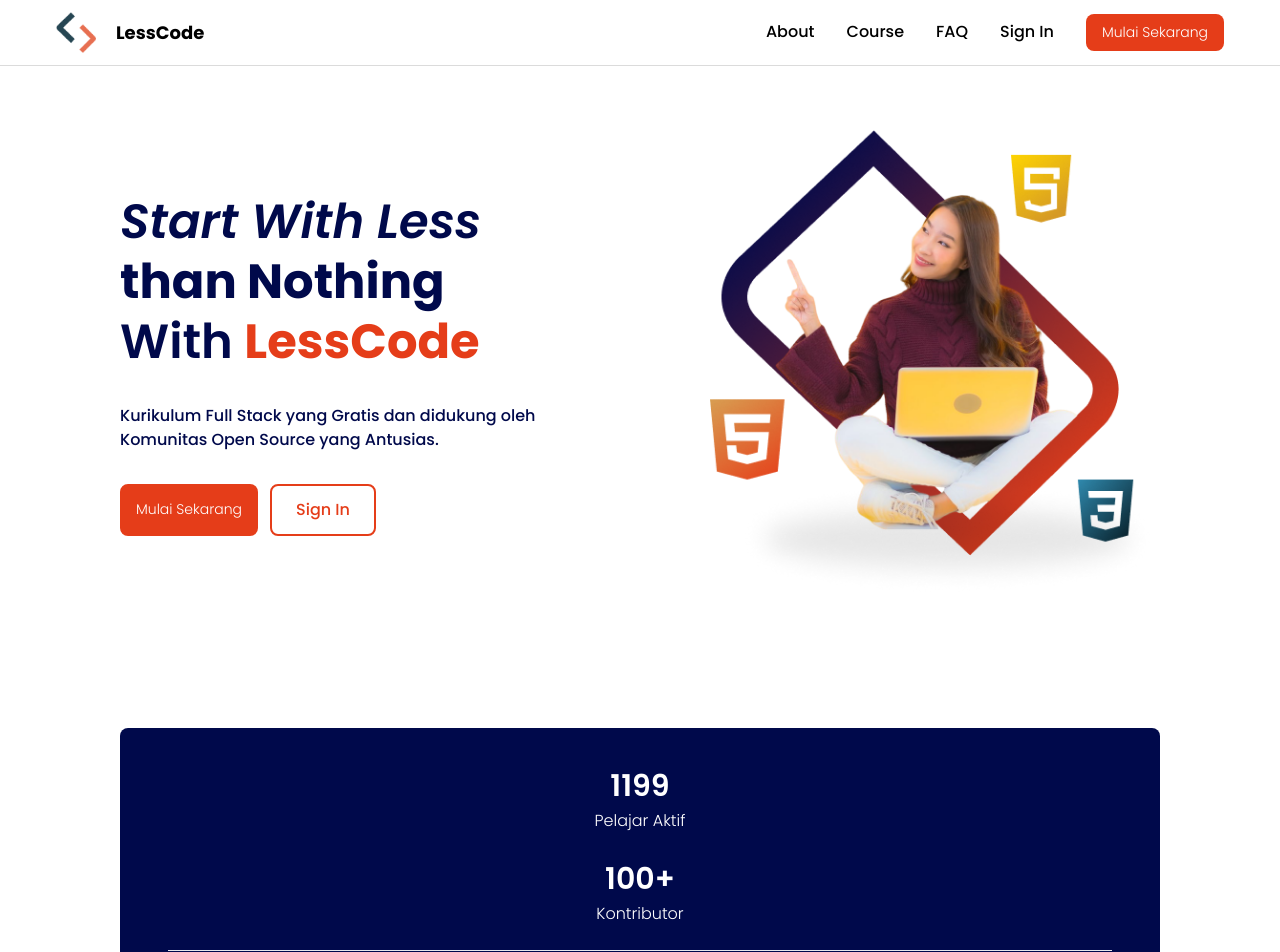
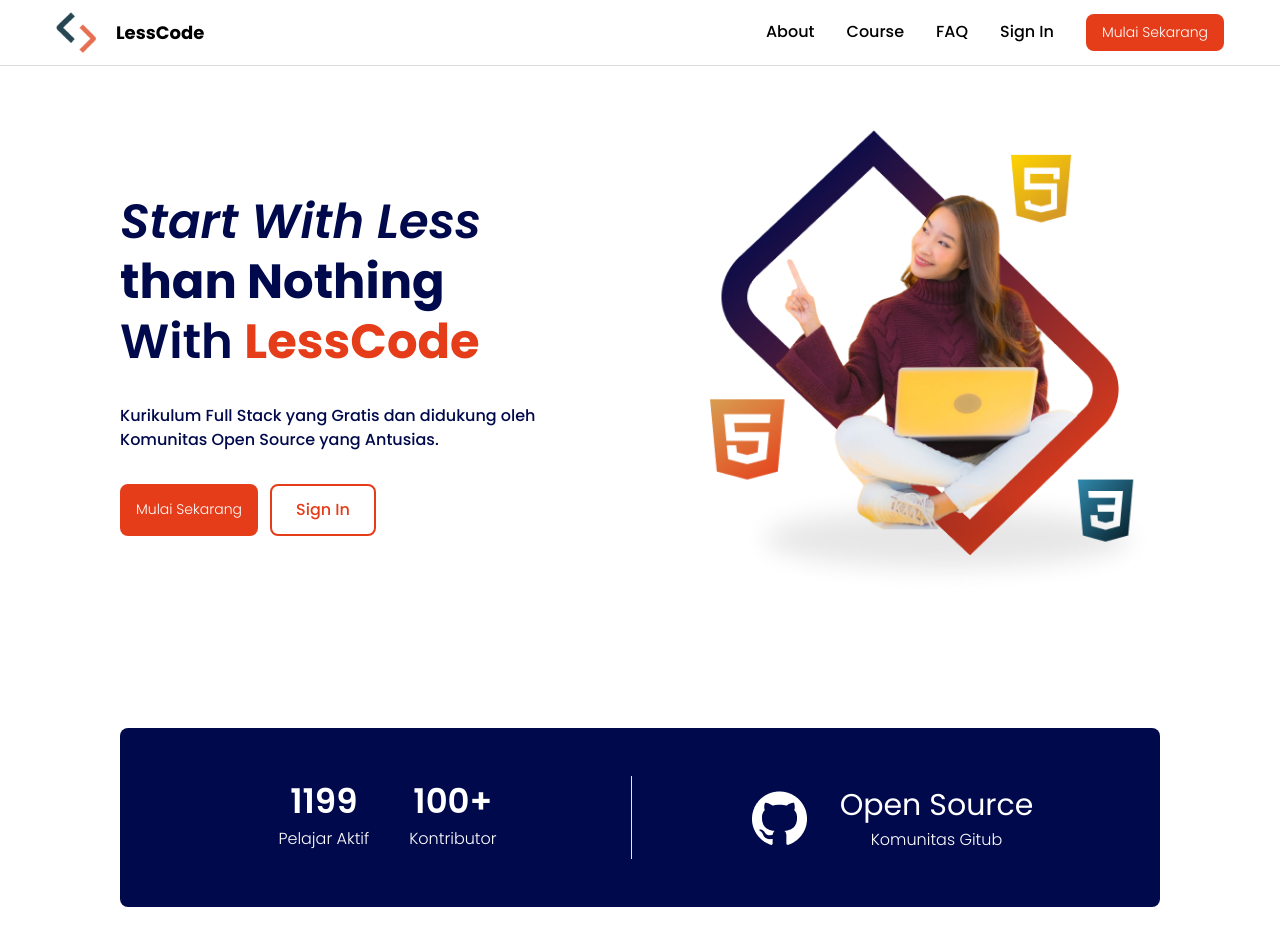
Before and after one commit to adenkesuma/LessCode, a Next.js app: page / in a window 1280 px wide. Shown: the top 952 px of the page. Built offline with nearby package versions, Linux system fonts and the light colour scheme; a web font is replaced by a local one.

Commit message:
add responsive design for community section

```diff
--- a/components/landing-page/Comunity.jsx
+++ b/components/landing-page/Comunity.jsx
@@ -4,25 +4,25 @@
 const Comunity = () => {
     return (
       <div className="mt-10 my-0 mx-auto xl:w-[1200px] p-[20px] xs:p-[30px] sm:px-[50px] sm:py-[35px] md:px-[55] lg:px-[80px] xl:mt-12 text-center">
-        <div className="bg-[#00094B] rounded-lg py-9 px-12 flex flex-col gap-4">
-          <div className="border-b flex flex-col items-center gap-6 pb-6">
+        <div className="bg-[#00094B] rounded-lg py-9 px-12 flex flex-col gap-4 md:flex-row md:px-6 lg:py-12">
+          <div className="border-b flex flex-col items-center gap-6 pb-6 md:w-[50%] md:border-r md:border-b-0 md:flex-row md:justify-center md:pb-2 md:gap-8 lg:gap-10">
             <div>
-              <span className="text-[30px] font-semibold text-[#ffffff]">
+              <span className="text-[30px] font-semibold text-[#ffffff] lg:text-[34px]">
                 1199
               </span>
               <p className="text-[16px] font-light text-[#ffffff]">Pelajar Aktif</p>
             </div>
             <div>
-              <span className="text-[30px] font-semibold text-[#ffffff]">
+              <span className="text-[30px] font-semibold text-[#ffffff] lg:text-[34px]">
                 100+
               </span>
               <p className="text-[16px] font-light text-[#ffffff]">Kontributor</p>
             </div>
           </div>
-          <div className="pt-4 flex flex-col justify-center items-center">
+          <div className="pt-4 flex flex-col justify-center items-center md:w-[50%] md:flex-row md:gap-4 md:pt-0 lg:gap-8">
             <Image src={github} alt="github logo" />
-            <div className="mt-6">
-              <span className="text-[24px] text-[#ffffff]">Open Source</span>
+            <div className="mt-6 md:mt-0">
+              <span className="text-[24px] text-[#ffffff] lg:text-[30px]">Open Source</span>
               <p className="text-[16px] font-light text-[#ffffff]">Komunitas Gitub</p>
             </div>
           </div>
```
